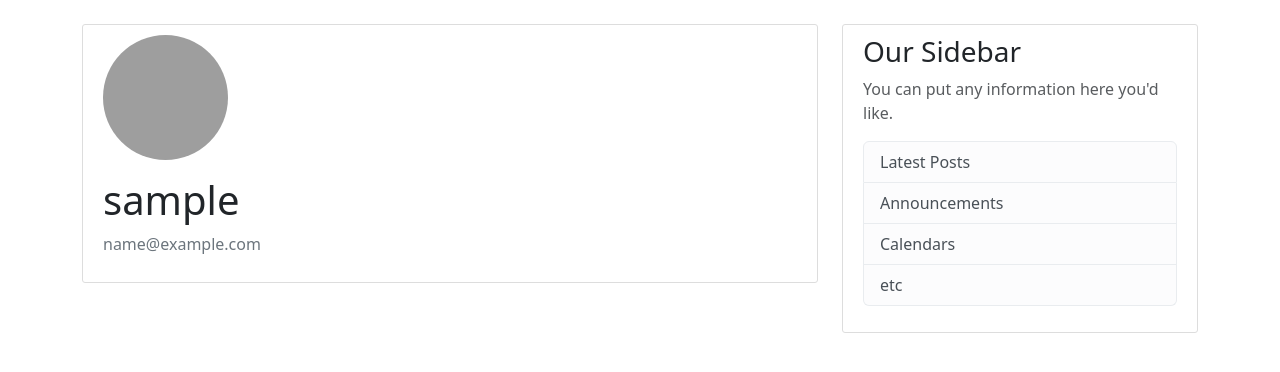
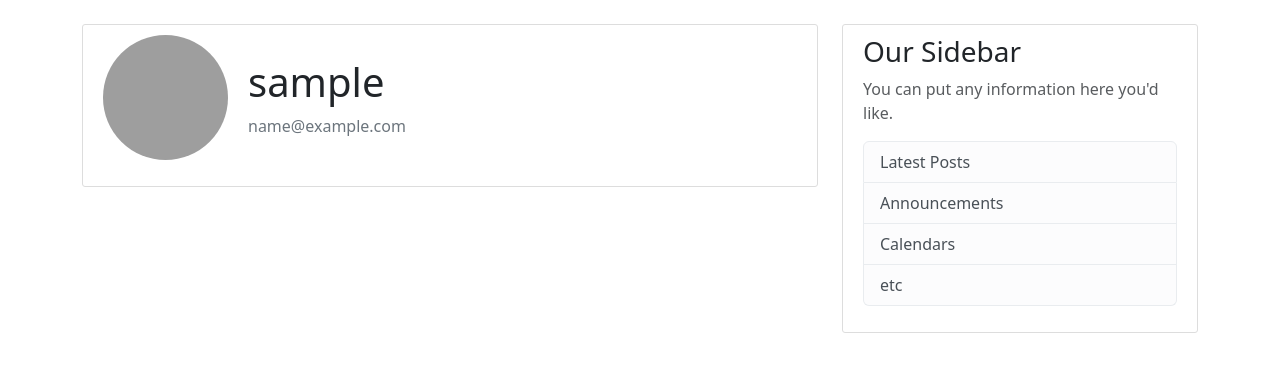
Before and after one commit to EucTech/blog_with_flask, a Flask app: page /account in a window 1280 px wide. Shown: the part 56-428 px from the top of the page. Run offline with Flask 3, Linux system fonts and the light colour scheme; the visitor is signed in with stand-in values (Sample User, id 1); grey boxes are pictures that could not be loaded.

Commit message:
added display flex and align for accout

```diff
--- a/my_blog/static/main.css
+++ b/my_blog/static/main.css
@@ -87,3 +87,9 @@ body {
   .account-heading {
     font-size: 2.5rem;
   }
+
+  .acc {
+    display: flex;
+    align-items: center;
+    /* justify-content: center; */
+  }
```
